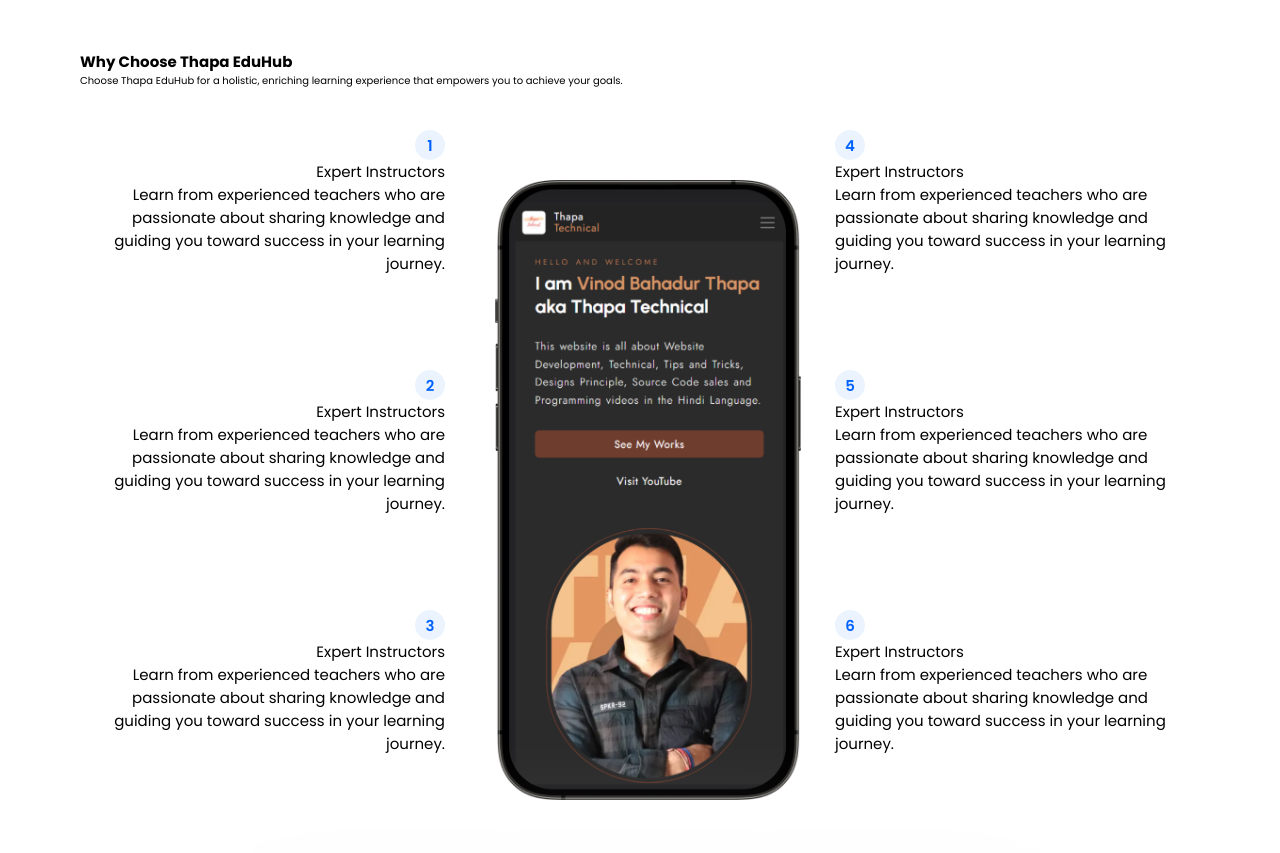
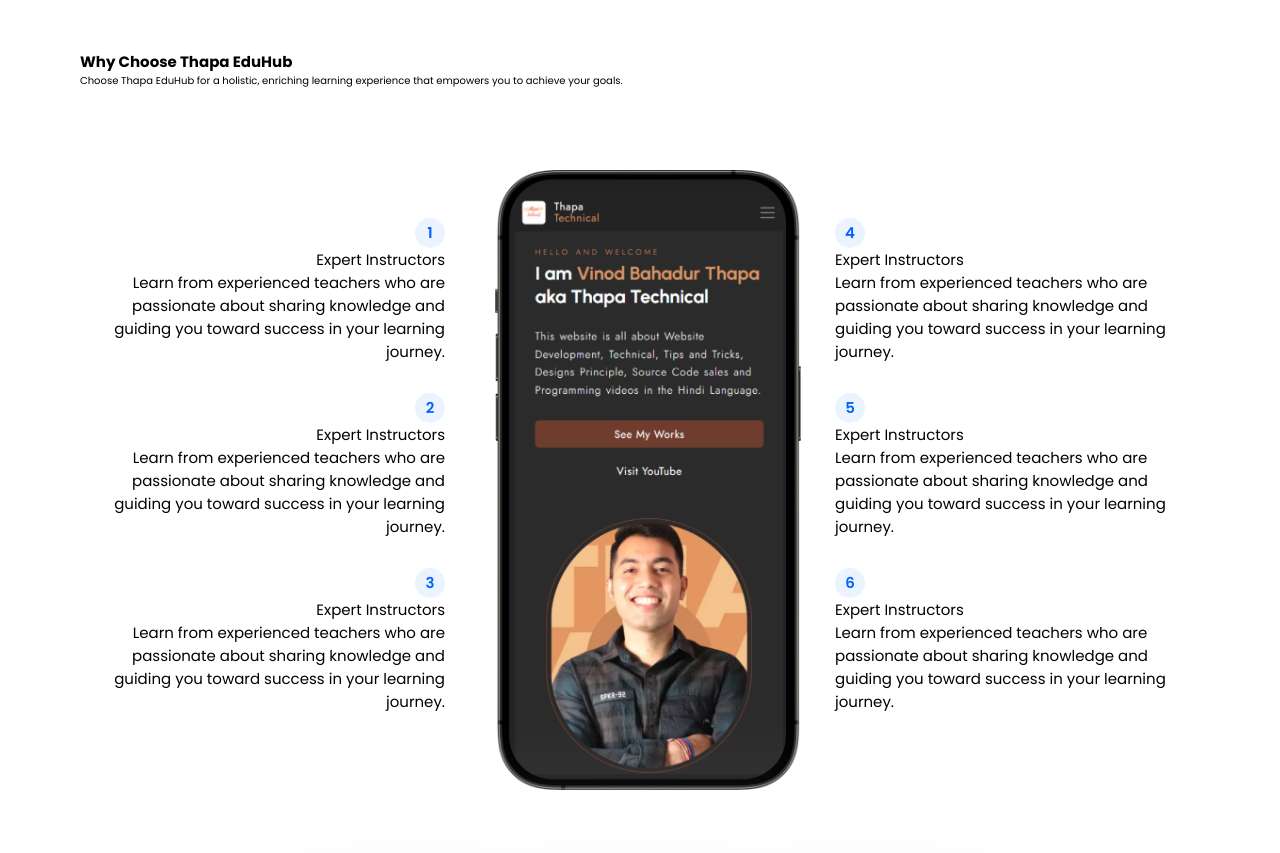
Before and after one commit to pratikdholakiya0/website, a plain HTML site: page index.html in a window 1280 px wide. Shown: the part 2380-3233 px from the top of the page. Drawn offline with Linux system fonts and the light colour scheme.

Commit message:
Update style.css

```diff
--- a/style.css
+++ b/style.css
@@ -270,7 +270,7 @@
 }
 .info-blog--data{
     width: 35rem;
-    height: 30vh;
+    aspect-ratio: 2;
     font-size: 1.5rem;
 }
 .no1{
```
